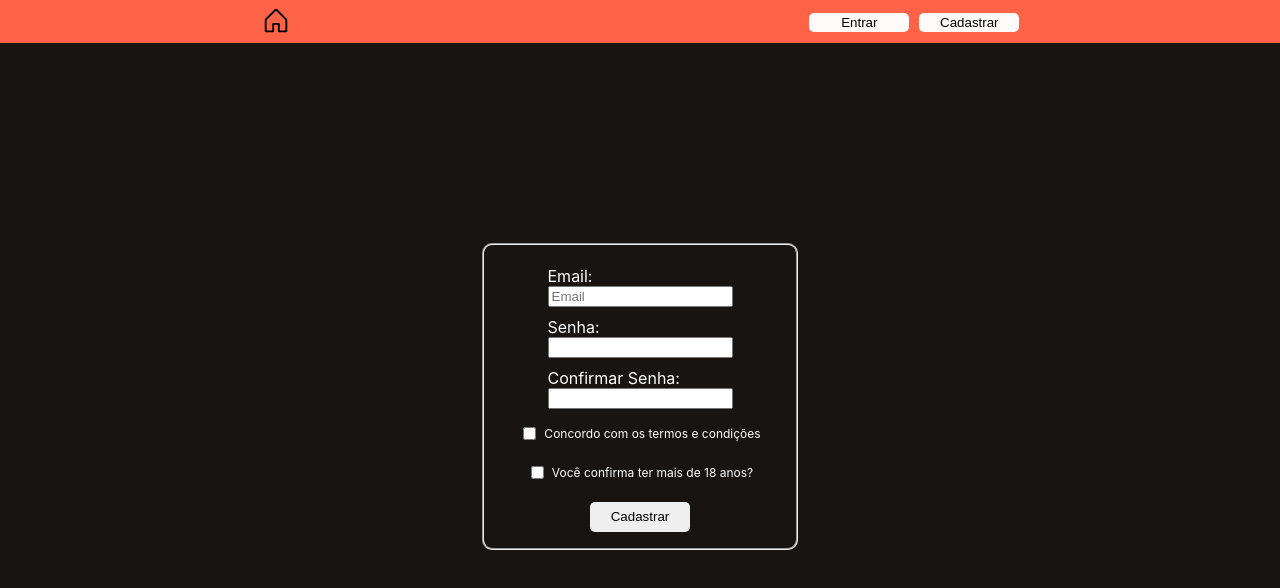
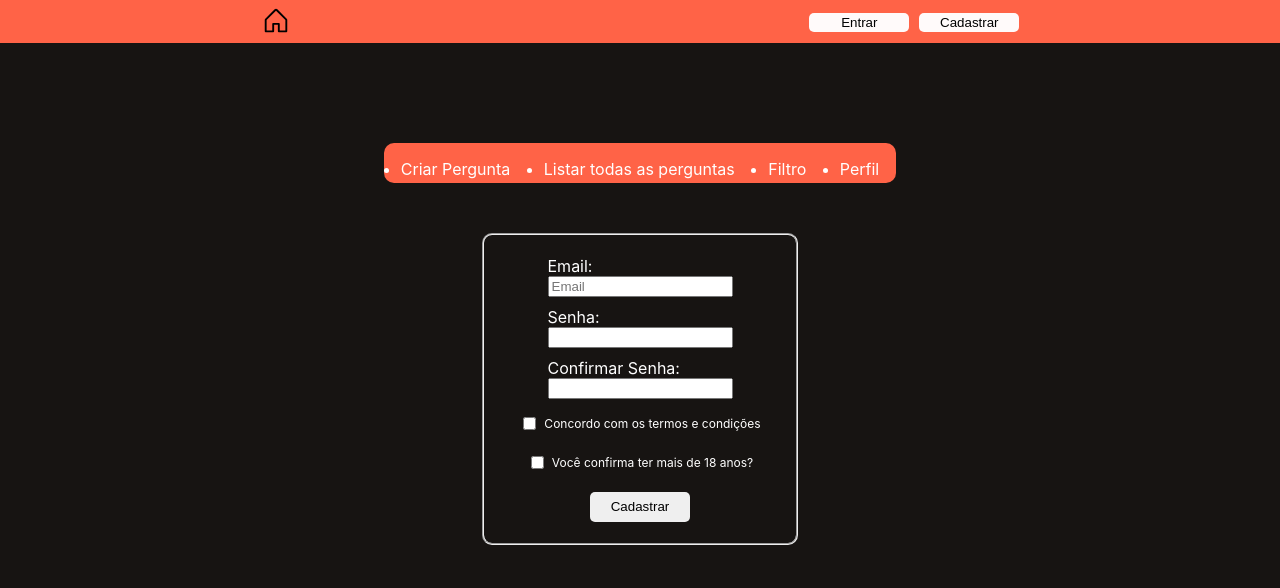
Before and after one commit to Tuviccfp/front-end-forum, a React (Create React App) app: page /register in a window 1280 px wide. Shown: the top 588 px of the page. Built offline with nearby package versions, Linux system fonts and the light colour scheme.

Commit message:
create componente form ask

```diff
--- a/src/App.js
+++ b/src/App.js
@@ -3,6 +3,7 @@ import './App.css';
 import Home from './components/Home';
 import LoginComponent from './components/Acess/Login';
 import RegisterComponent from './components/Acess/Register';
+import CreateAskComponent from './components/CreateAsk';
 
 function App() {
   return (
@@ -11,6 +12,7 @@ function App() {
         <Route path="/" element={<Home />} />
         <Route path="/login" element={<LoginComponent />} />
         <Route path="/register" element={<RegisterComponent />} />
+        <Route path="/create-ask" element={<CreateAskComponent />} />
         <Route path="*" element={<h1>404</h1>} />
       </Routes>
     </BrowserRouter>
--- /dev/null
+++ b/src/components/CreateAsk/formAsk.css
@@ -0,0 +1,25 @@
+.form-ask {
+    box-sizing: border-box;
+}
+.form-ask > fieldset {
+    display: flex;
+    flex-direction: column;
+    box-sizing: border-box;
+}
+.form-ask > fieldset > label > input {
+    border-radius: 5px;
+    padding: 1%;
+ }
+.form-ask > fieldset > label {
+    display: flex;
+    flex-direction: column;
+    color: white;
+    margin: 5px;
+}
+.button-submit {
+    width: 100px;
+    height: 30px;
+    border-radius: 5px;
+    border: none;
+    margin: 10px 5px 5px 5px;
+}
--- /dev/null
+++ b/src/components/CreateAsk/index.js
@@ -0,0 +1,36 @@
+import React from "react";
+import { useNavigate } from "react-router-dom";
+import Container from "../shared/Container";
+import './formAsk.css';
+export default function CreateAskComponent() {
+    const navigation = useNavigate();
+    const [formAsk, setFormAsk] = React.useState({
+        title: "",
+        description: "",
+    });
+    const handleChange = (e) => {
+        const {name, value} = e.target;
+        setFormAsk({...formAsk, [name]: value});
+    };
+    const handleSubmit = (e) => {
+        e.preventDefault();
+        console.log(formAsk);
+    };
+    return (
+        <Container>
+            <form onSubmit={handleSubmit} className="form-ask">
+                <fieldset>
+                    <label htmlFor="title">
+                        Título:
+                        <input type="text" name="title" id="title" value={formAsk.title} onChange={handleChange}/>
+                    </label>
+                    <label htmlFor="description">
+                        Descrição:
+                        <textarea name="description" id="description" cols="30" rows="10" value={formAsk.description} onChange={handleChange}></textarea>
+                    </label>
+                    <button className="button-submit" type="submit">Enviar</button>
+                </fieldset>
+            </form>
+        </Container>
+    )
+}
--- /dev/null
+++ b/src/components/shared/Container/NavPrincipal/index.js
@@ -0,0 +1,39 @@
+import styled from "styled-components"
+import { useNavigate } from "react-router-dom"
+const NavPrincipal = styled.nav`
+    margin-top: 100px;
+    width: 40%;
+    height: 5%;
+    background-color: tomato;
+    border-radius: 10px;
+    border: none;
+    & ul {
+        display: flex;
+        justify-content: space-around;
+        align-items: center;
+        padding-inline-start: 0px;
+        width: auto;
+        & li {
+            gap: 10px;
+            color: white;
+            text-decoration: none;
+            cursor: pointer;
+        }
+        & li:hover {
+            color: #171412;
+        }
+    }
+`
+export default function NavPrincipalComponent() {
+    const navigation = useNavigate();
+    return (
+        <NavPrincipal>
+            <ul>
+                <li onClick={() => navigation("/create-ask")}>Criar Pergunta</li>
+                <li>Listar todas as perguntas</li>
+                <li>Filtro</li>
+                <li>Perfil</li>
+            </ul>
+        </NavPrincipal>
+    )
+}
--- a/src/components/shared/Container/index.js
+++ b/src/components/shared/Container/index.js
@@ -2,20 +2,17 @@ import * as React from "react";
 import styled from "styled-components";
 import { House } from "@phosphor-icons/react";
 import Nav from "./Nav";
+import NavPrincipalComponent from "./NavPrincipal";
 
 const ContainerStyle = styled.main`
   display: flex;
   flex-direction: column;
   align-items: center;
-  justify-content: center;
+  justify-content: start;
+  gap: 50px;
   height: 100vh;
   width: 100vw;
   background-color: #171412;
-  & .nav-home {
-    background-color: tomato;
-    width: 100%;
-    height: 20%;
-  }
 `;
 
 
@@ -24,7 +21,10 @@ export default function Container({ children }) {
   return (
     <>
       <Nav />
-      <ContainerStyle>{children}</ContainerStyle>
+      <ContainerStyle>
+        <NavPrincipalComponent />
+        {children}
+      </ContainerStyle>
     </>
   );
 }
```
